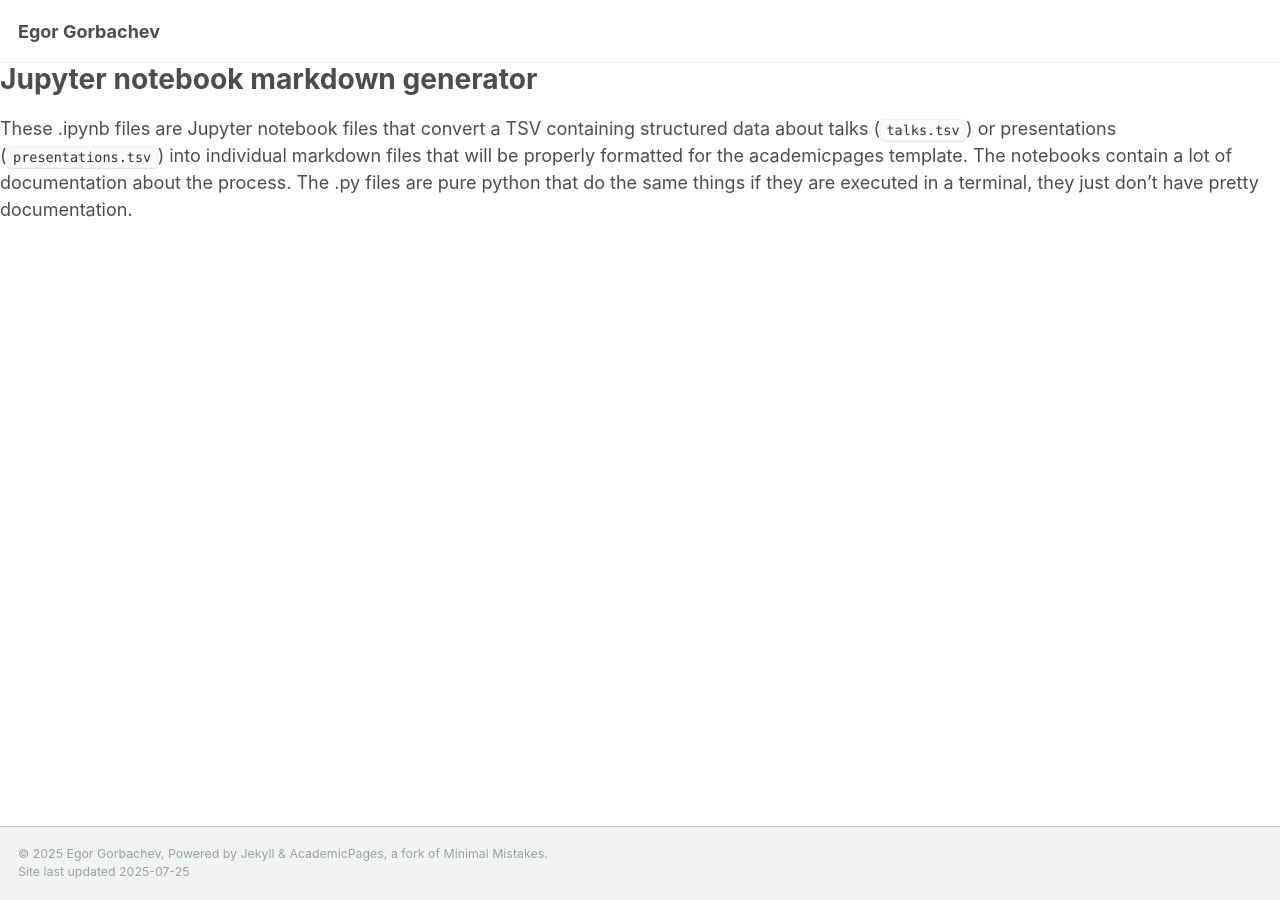
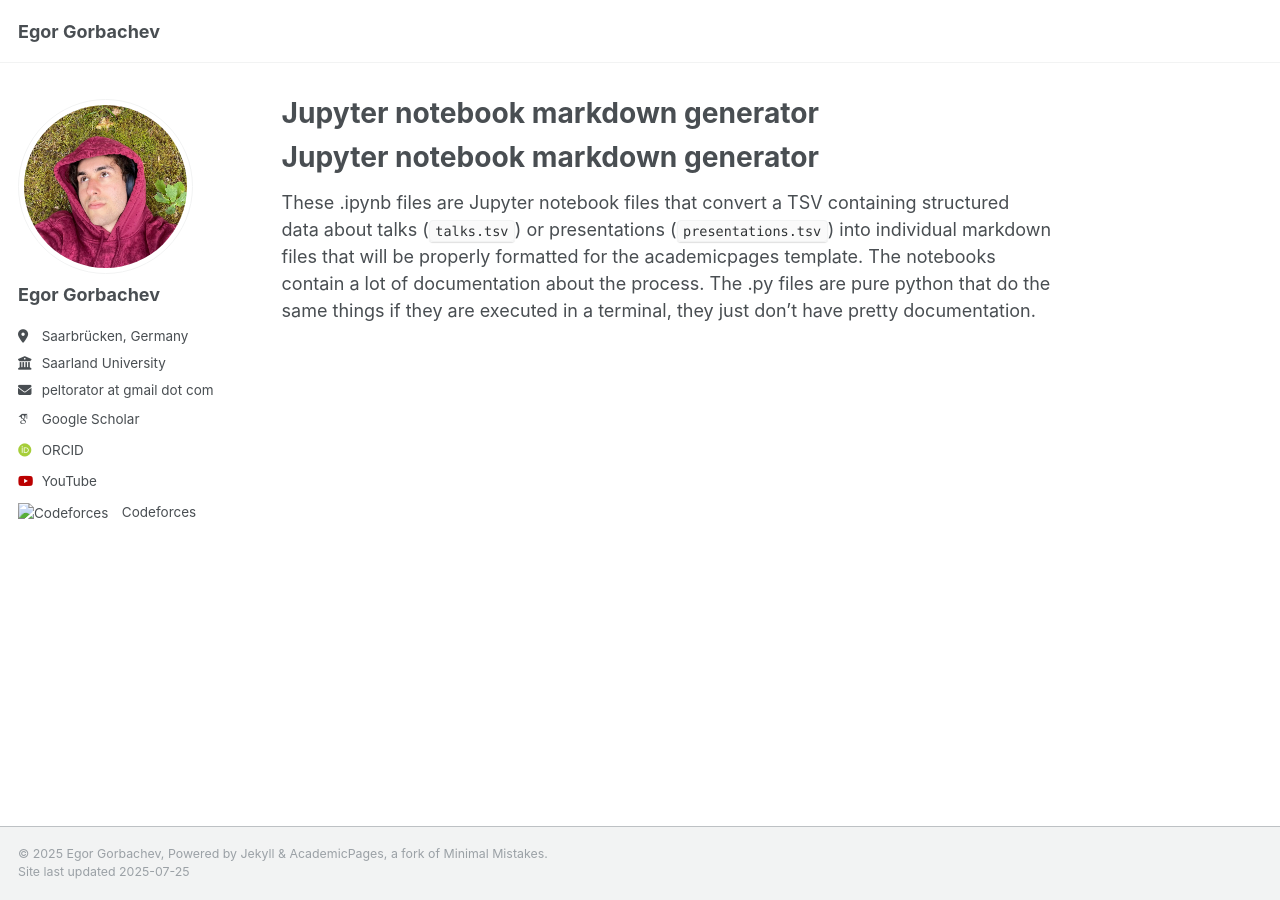
Before and after one commit to peltorator/peltorator.github.io, a Jekyll site: the page built from markdown_generator/readme.md, in a window 1280 px wide. Built offline with Jekyll 4.4.1, drawn with Linux system fonts in a browser that asks for light colours; some web fonts are replaced; our own code applies the rules of GitHub Pages for plain Markdown files; a script that is not in the unit is left out; some of the changed lines change nothing that is shown.

Commit message:
fix config

```diff
--- a/_config.yml
+++ b/_config.yml
@@ -145,13 +145,49 @@ kramdown:
 
 # These settings control the types of collections used by the template
 collections:
+  teaching:
+    output: true
+    permalink: /:collection/:path/
   publications:
+    output: true
+    permalink: /:collection/:path/
+  portfolio:
+    output: true
+    permalink: /:collection/:path/
+  talks:
     output: true
     permalink: /:collection/:path/
 
 
 # These settings control how pages and collections are included in the site
 defaults:
+  # _posts
+  - scope:
+      path: ""
+      type: posts
+    values:
+      layout: single
+      author_profile: true
+      read_time: true
+      comments: true
+      share: true
+      related: true
+  # _pages
+  - scope:
+      path: ""
+      type: pages
+    values:
+      layout: single
+      author_profile: true
+  # _teaching
+  - scope:
+      path: ""
+      type: teaching
+    values:
+      layout: single
+      author_profile: true
+      share: true
+      comments: true
   # _publications
   - scope:
       path: ""
@@ -161,6 +197,23 @@ defaults:
       author_profile: true
       share: true
       comments: true
+  # _portfolio
+  - scope:
+      path: ""
+      type: portfolio
+    values:
+      layout: single
+      author_profile: true
+      share: true
+      comment: true
+  # _talks
+  - scope:
+      path: ""
+      type: talks
+    values:
+      layout: talk
+      author_profile: true
+      share: true
 
 
 # Sass/SCSS
```
